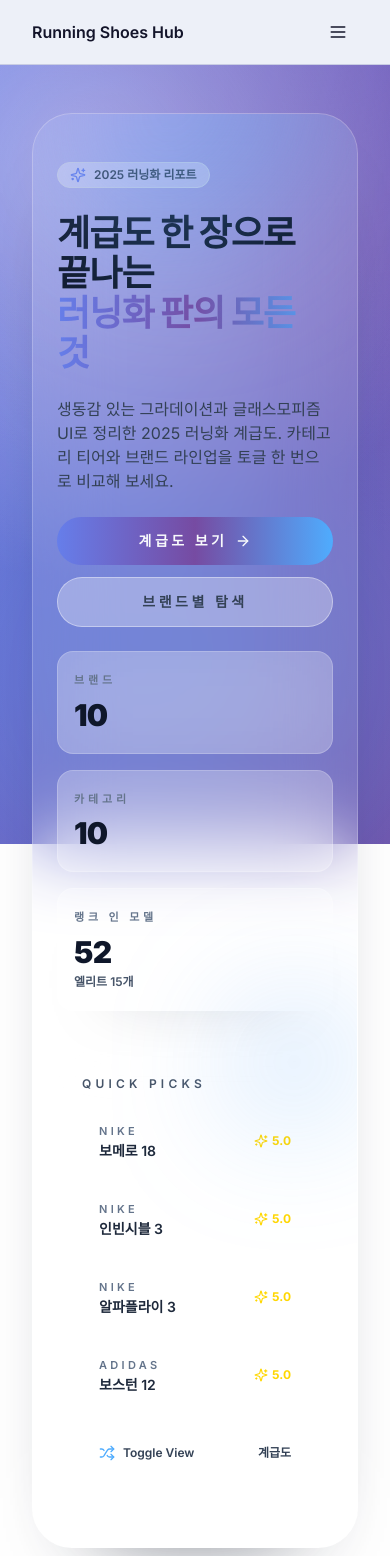
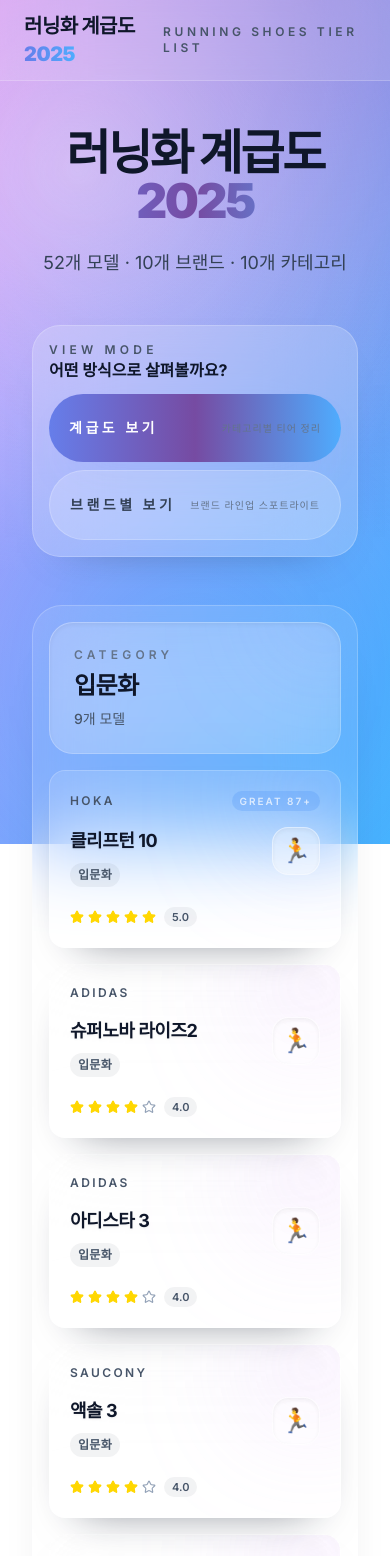
Before and after one commit to wogus216/runningshoes, a Next.js app: page / in a window 390 px wide. Shown: the top 1556 px of the page. Built offline with nearby package versions, Linux system fonts and the light colour scheme.

Commit message:
클로드 코드로 업데이트

```diff
--- a/src/app/globals.css
+++ b/src/app/globals.css
@@ -93,3 +93,60 @@
     @apply relative z-10;
   }
 }
+
+@keyframes gradient {
+  0% {
+    background-position: 0% 50%;
+  }
+  50% {
+    background-position: 100% 50%;
+  }
+  100% {
+    background-position: 0% 50%;
+  }
+}
+
+@keyframes fadeInDown {
+  0% {
+    opacity: 0;
+    transform: translateY(-20px);
+  }
+  100% {
+    opacity: 1;
+    transform: translateY(0);
+  }
+}
+
+@keyframes fadeInUp {
+  0% {
+    opacity: 0;
+    transform: translateY(20px);
+  }
+  100% {
+    opacity: 1;
+    transform: translateY(0);
+  }
+}
+
+@keyframes fadeIn {
+  0% {
+    opacity: 0;
+  }
+  100% {
+    opacity: 1;
+  }
+}
+
+@layer utilities {
+  .glass {
+    background: rgba(255, 255, 255, 0.1);
+    backdrop-filter: blur(20px);
+    border: 1px solid rgba(255, 255, 255, 0.2);
+  }
+
+  .glass-card {
+    background: rgba(255, 255, 255, 0.95);
+    backdrop-filter: blur(10px);
+    border: 1px solid rgba(255, 255, 255, 0.3);
+  }
+}
--- a/src/app/page.tsx
+++ b/src/app/page.tsx
@@ -1,12 +1,9 @@
 'use client';
 
 import { useMemo, useState } from "react";
-import { ArrowRight, Sparkles, Shuffle } from "lucide-react";
 import { BrandView } from "@/components/brand-view";
 import { HierarchyView } from "@/components/hierarchy-view";
 import { ViewToggle, type ViewMode } from "@/components/view-toggle";
-import { Badge } from "@/components/ui/badge";
-import { Button } from "@/components/ui/button";
 import { getShoes } from "@/lib/data/shoes";
 
 export default function HomePage() {
@@ -14,85 +11,19 @@
   const shoes = useMemo(() => getShoes(), []);
   const totalBrands = useMemo(() => new Set(shoes.map((shoe) => shoe.brand)).size, [shoes]);
   const totalCategories = useMemo(() => new Set(shoes.map((shoe) => shoe.category)).size, [shoes]);
-  const eliteCount = useMemo(() => shoes.filter((shoe) => shoe.rating >= 5).length, [shoes]);
 
   return (
-    <div className="space-y-12 pb-16 lg:space-y-16">
-      <section className="relative overflow-hidden rounded-[40px] border border-white/20 bg-white/10 px-6 py-12 text-slate-900 shadow-[0_45px_90px_-65px_rgba(15,23,42,0.75)] backdrop-blur-2xl sm:px-12 lg:flex lg:items-center lg:justify-between lg:gap-12 lg:px-14 lg:py-16">
-        <div className="absolute -top-32 left-1/2 h-72 w-72 -translate-x-1/2 rounded-full bg-gradient-to-br from-[#f093fb]/40 via-[#4facfe]/35 to-transparent blur-3xl lg:-left-10 lg:translate-x-0" />
-        <div className="flex-1 space-y-6">
-          <Badge className="bg-white/30 text-slate-700" variant="outline">
-            <Sparkles className="mr-2 h-4 w-4 text-[#667eea]" />
-            2025 러닝화 리포트
-          </Badge>
-          <h1 className="text-4xl font-black tracking-tight text-slate-900 sm:text-5xl md:text-6xl xl:text-[4.25rem] xl:leading-[1.05]">
-            계급도 한 장으로 끝나는
-            <span className="block bg-gradient-to-r from-[#667eea] via-[#764ba2] to-[#4facfe] bg-clip-text text-transparent">
-              러닝화 판의 모든 것
-            </span>
-          </h1>
-          <p className="max-w-xl text-base text-slate-700 sm:text-lg">
-            생동감 있는 그라데이션과 글래스모피즘 UI로 정리한 2025 러닝화 계급도. 카테고리 티어와 브랜드 라인업을 토글 한 번으로 비교해 보세요.
-          </p>
-
-          <div className="flex flex-col gap-3 sm:flex-row">
-            <Button
-              size="lg"
-              className="group rounded-full bg-gradient-to-r from-[#667eea] via-[#764ba2] to-[#4facfe] px-6 py-6 text-sm font-semibold uppercase tracking-[0.25em] shadow-[0_24px_48px_-32px_rgba(102,126,234,0.75)] transition hover:shadow-[0_28px_60px_-30px_rgba(118,75,162,0.7)]"
-              onClick={() => setView("hierarchy")}
-            >
-              계급도 보기
-              <ArrowRight className="ml-2 h-4 w-4 transition-transform group-hover:translate-x-1" />
-            </Button>
-            <Button
-              size="lg"
-              variant="outline"
-              className="rounded-full border-white/40 bg-white/30 px-6 py-6 text-sm font-semibold uppercase tracking-[0.25em] text-slate-700 hover:bg-white/40"
-              onClick={() => setView("brand")}
-            >
-              브랜드별 탐색
-            </Button>
-          </div>
-
-          <dl className="grid gap-4 sm:grid-cols-3">
-            <HeroStat label="브랜드" value={totalBrands} />
-            <HeroStat label="카테고리" value={totalCategories} />
-            <HeroStat label="랭크 인 모델" value={shoes.length} detail={`엘리트 ${eliteCount}개`} />
-          </dl>
-        </div>
-
-        <div className="relative mt-10 w-full max-w-sm shrink-0 self-stretch rounded-[32px] border border-white/20 bg-white/20 p-6 backdrop-blur-2xl lg:mt-0 lg:w-auto">
-          <div className="absolute -top-12 -right-8 h-32 w-32 rounded-full bg-gradient-to-br from-[#667eea]/40 via-[#4facfe]/30 to-transparent blur-3xl" />
-          <p className="text-xs font-semibold uppercase tracking-[0.35em] text-slate-600">Quick Picks</p>
-          <ul className="mt-4 space-y-3">
-            {shoes
-              .filter((shoe) => shoe.rating >= 5)
-              .slice(0, 4)
-              .map((shoe) => (
-                <li
-                  key={`${shoe.brand}-${shoe.name}`}
-                  className="group flex items-center justify-between rounded-2xl border border-white/20 bg-white/30 px-4 py-3 text-sm font-semibold text-slate-800 transition hover:border-white/40 hover:bg-white/40"
-                >
-                  <div>
-                    <span className="block text-[11px] uppercase tracking-[0.3em] text-slate-500">{shoe.brand}</span>
-                    {shoe.name}
-                  </div>
-                  <span className="flex items-center gap-1 text-xs font-bold text-[#ffd700]">
-                    <Sparkles className="h-3.5 w-3.5" />
-                    {shoe.rating.toFixed(1)}
-                  </span>
-                </li>
-              ))}
-          </ul>
-
-          <div className="mt-6 flex items-center justify-between rounded-2xl border border-dashed border-white/30 bg-white/10 px-4 py-3 text-xs font-semibold text-slate-700">
-            <span className="flex items-center gap-2">
-              <Shuffle className="h-4 w-4 text-[#4facfe]" />
-              Toggle View
-            </span>
-            <span>{view === "hierarchy" ? "계급도" : "브랜드별"}</span>
-          </div>
-        </div>
+    <div className="space-y-12 pb-16">
+      <section className="text-center animate-fade-in-down">
+        <h1 className="text-5xl font-black tracking-tight text-slate-900 sm:text-6xl md:text-7xl lg:text-[5rem]" style={{ letterSpacing: '-0.05em' }}>
+          러닝화 계급도
+          <span className="block bg-gradient-to-r from-[#667eea] via-[#764ba2] to-[#4facfe] bg-clip-text text-transparent">
+            2025
+          </span>
+        </h1>
+        <p className="mx-auto mt-6 max-w-2xl text-lg text-slate-700 sm:text-xl">
+          {shoes.length}개 모델 · {totalBrands}개 브랜드 · {totalCategories}개 카테고리
+        </p>
       </section>
 
       <ViewToggle view={view} onChange={setView} />
@@ -101,19 +32,3 @@
     </div>
   );
 }
-
-type HeroStatProps = {
-  label: string;
-  value: number;
-  detail?: string;
-};
-
-function HeroStat({ label, value, detail }: HeroStatProps) {
-  return (
-    <div className="rounded-2xl border border-white/20 bg-white/25 px-4 py-5 text-slate-900 shadow-[0_30px_60px_-55px_rgba(15,23,42,0.5)] backdrop-blur-2xl">
-      <dt className="text-[11px] font-semibold uppercase tracking-[0.35em] text-slate-500">{label}</dt>
-      <dd className="mt-2 text-3xl font-black tracking-tight">{value.toLocaleString("ko-KR")}</dd>
-      {detail ? <p className="mt-1 text-xs font-semibold text-slate-600">{detail}</p> : null}
-    </div>
-  );
-}
--- a/src/components/header.tsx
+++ b/src/components/header.tsx
@@ -1,119 +1,12 @@
-'use client';
-
-import Link from "next/link";
-import type { LinkProps } from "next/link";
-import { Menu } from "lucide-react";
-import { Button } from "@/components/ui/button";
-import { Sheet, SheetContent, SheetTrigger } from "@/components/ui/sheet";
-import { cn } from "@/lib/utils";
-import { usePathname } from "next/navigation";
-
-type InternalNavLink = {
-  label: string;
-  href: LinkProps["href"];
-  matchPath?: string;
-  external?: false;
-};
-
-type ExternalNavLink = {
-  label: string;
-  href: string;
-  external: true;
-};
-
-type NavLink = InternalNavLink | ExternalNavLink;
-
-const compareHref: LinkProps["href"] = {
-  pathname: "/compare",
-  query: { ids: "metaspeed-sky-4,on-cloudsurfer-max" },
-};
-
-const links: NavLink[] = [
-  { href: "/", label: "Home" },
-  { href: "/brands", label: "Brands" },
-  {
-    href: compareHref,
-    label: "Compare",
-    matchPath: "/compare",
-  },
-];
-
 export function Header() {
-  const pathname = usePathname();
-
   return (
-    <header className="border-b bg-background">
-      <div className="container flex h-16 items-center justify-between gap-4">
-        <Link href="/" className="font-semibold">
-          Running Shoes Hub
-        </Link>
-
-        <nav className="hidden items-center gap-6 md:flex">
-          {links.map((link) => {
-            if (link.external) {
-              return (
-                <a
-                  key={link.label}
-                  href={link.href}
-                  className="text-sm font-medium transition-colors hover:text-primary text-muted-foreground"
-                >
-                  {link.label}
-                </a>
-              );
-            }
-
-            const activePath =
-              link.matchPath ??
-              (typeof link.href === "string"
-                ? link.href.split("?")[0]
-                : link.href.pathname ?? "");
-            const isActive = pathname === activePath;
-
-            return (
-              <Link
-                key={link.label}
-                href={link.href}
-                className={cn(
-                  "text-sm font-medium transition-colors hover:text-primary",
-                  isActive ? "text-primary" : "text-muted-foreground"
-                )}
-              >
-                {link.label}
-              </Link>
-            );
-          })}
-        </nav>
-
-        <div className="flex items-center gap-3">
-          <Button asChild variant="outline" size="sm" className="hidden md:inline-flex">
-            <Link href={compareHref}>Quick Compare</Link>
-          </Button>
-
-          <Sheet>
-            <SheetTrigger asChild>
-              <Button variant="ghost" size="icon" className="md:hidden" aria-label="Toggle navigation">
-                <Menu className="h-5 w-5" />
-              </Button>
-            </SheetTrigger>
-            <SheetContent side="right" className="flex flex-col gap-6">
-              <nav className="mt-10 flex flex-col gap-4">
-                {links.map((link) =>
-                  link.external ? (
-                    <a key={link.label} href={link.href} className="text-base font-medium text-muted-foreground">
-                      {link.label}
-                    </a>
-                  ) : (
-                    <Link key={link.label} href={link.href} className="text-base font-medium">
-                      {link.label}
-                    </Link>
-                  )
-                )}
-              </nav>
-              <Button asChild size="lg" className="mt-auto">
-                <Link href={compareHref}>Launch Compare Tool</Link>
-              </Button>
-            </SheetContent>
-          </Sheet>
+    <header className="sticky top-0 z-50 border-b border-white/20 bg-white/10 backdrop-blur-2xl animate-fade-in-down">
+      <div className="container mx-auto flex h-20 max-w-6xl items-center justify-between px-6">
+        <h1 className="text-xl font-black tracking-tight text-slate-900">
+          러닝화 계급도 <span className="bg-gradient-to-r from-[#667eea] to-[#4facfe] bg-clip-text text-transparent">2025</span>
+        </h1>
+        <div className="text-xs font-semibold uppercase tracking-[0.3em] text-slate-600">
+          Running Shoes Tier List
         </div>
       </div>
     </header>
--- a/src/components/ui/breadcrumb.tsx
+++ b/src/components/ui/breadcrumb.tsx
@@ -9,7 +9,7 @@
 );
 Breadcrumb.displayName = "Breadcrumb";
 
-const BreadcrumbList = ({ className, ...props }: React.HTMLAttributes<ol>) => (
+const BreadcrumbList = ({ className, ...props }: React.HTMLAttributes<HTMLOListElement>) => (
   <ol className={cn("flex flex-wrap items-center gap-1.5", className)} {...props} />
 );
 BreadcrumbList.displayName = "BreadcrumbList";
```
Also changed, not shown: src/components/footer.tsx (+5 -16 lines), src/types/shoe.ts (+16 -0 lines), public/robots.txt (added), 2 other files (tests, documents, lock files or other folders).
